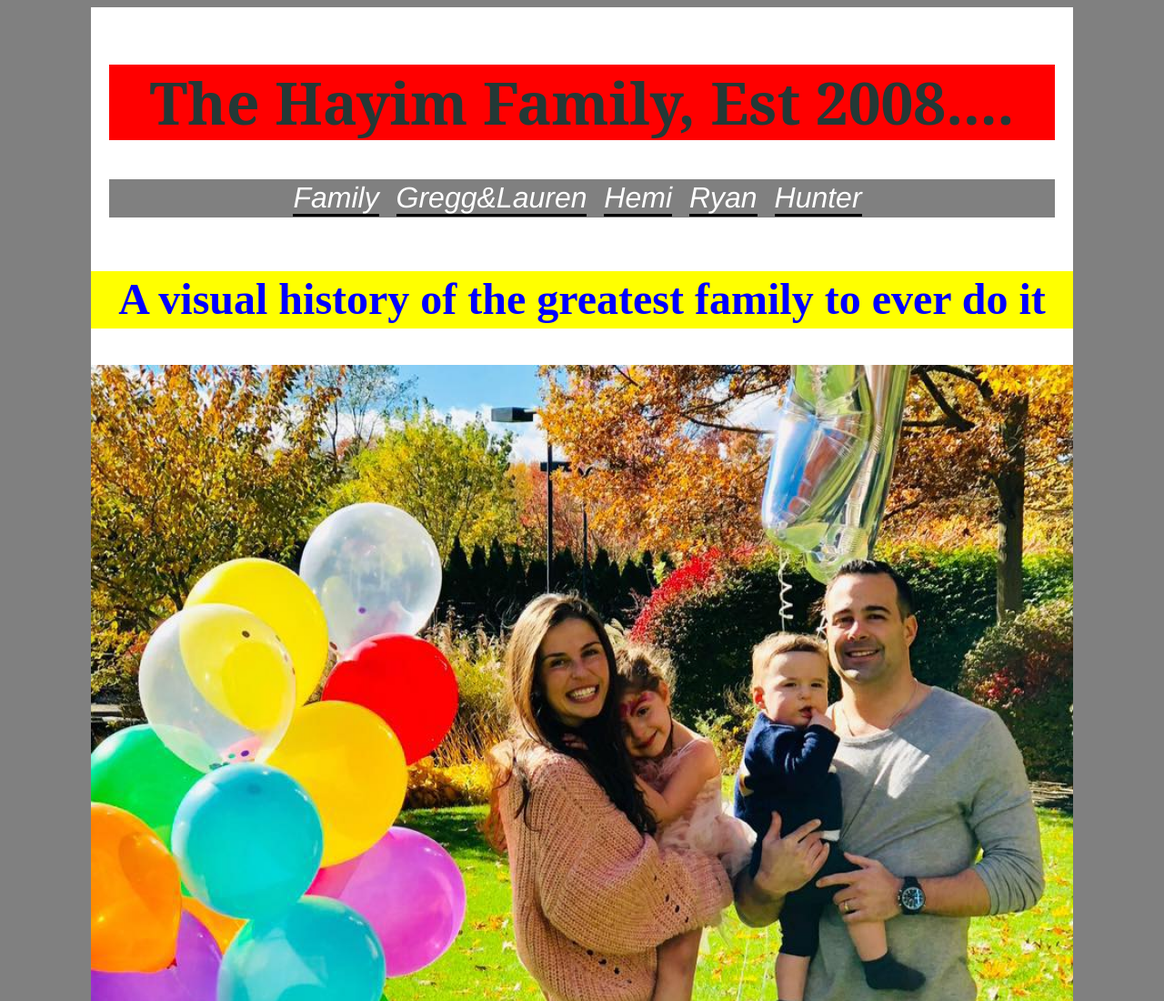
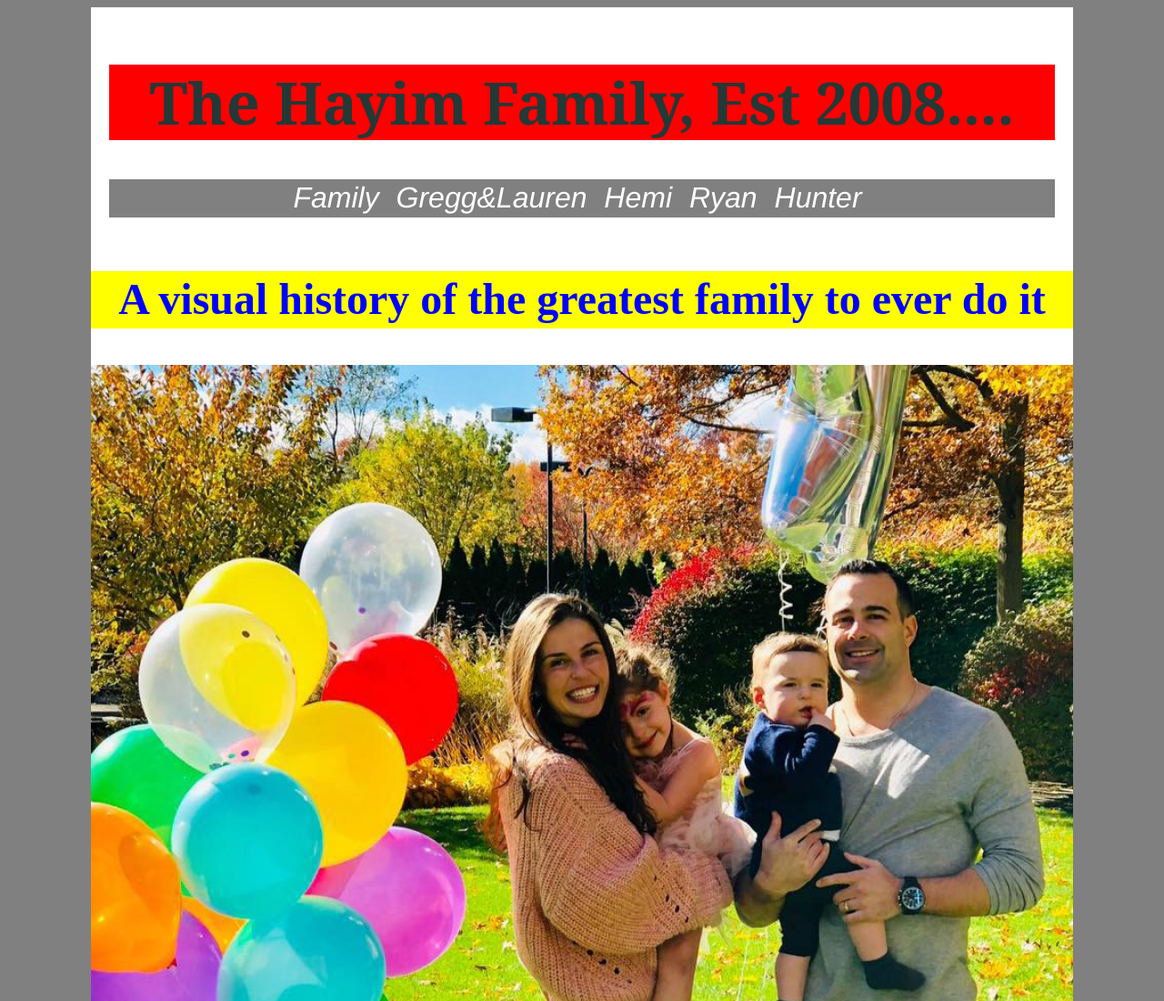
Before and after one commit to gregghayim/gregghayim.github.io, a plain HTML site: page Unit_1/index.html in a window 1280 px wide. Shown: the top 1100 px of the page at 91% size. Drawn offline with Linux system fonts and the light colour scheme.

Commit message:
Update style.css
l

```diff
--- a/Unit_1/css/style.css
+++ b/Unit_1/css/style.css
@@ -71,7 +71,6 @@ nav a {
 	color: white;
 	font-style: italic;
 	margin-right: 10px;
-	border-bottom: 3px black solid ;
 }
 
 h1 {
```
